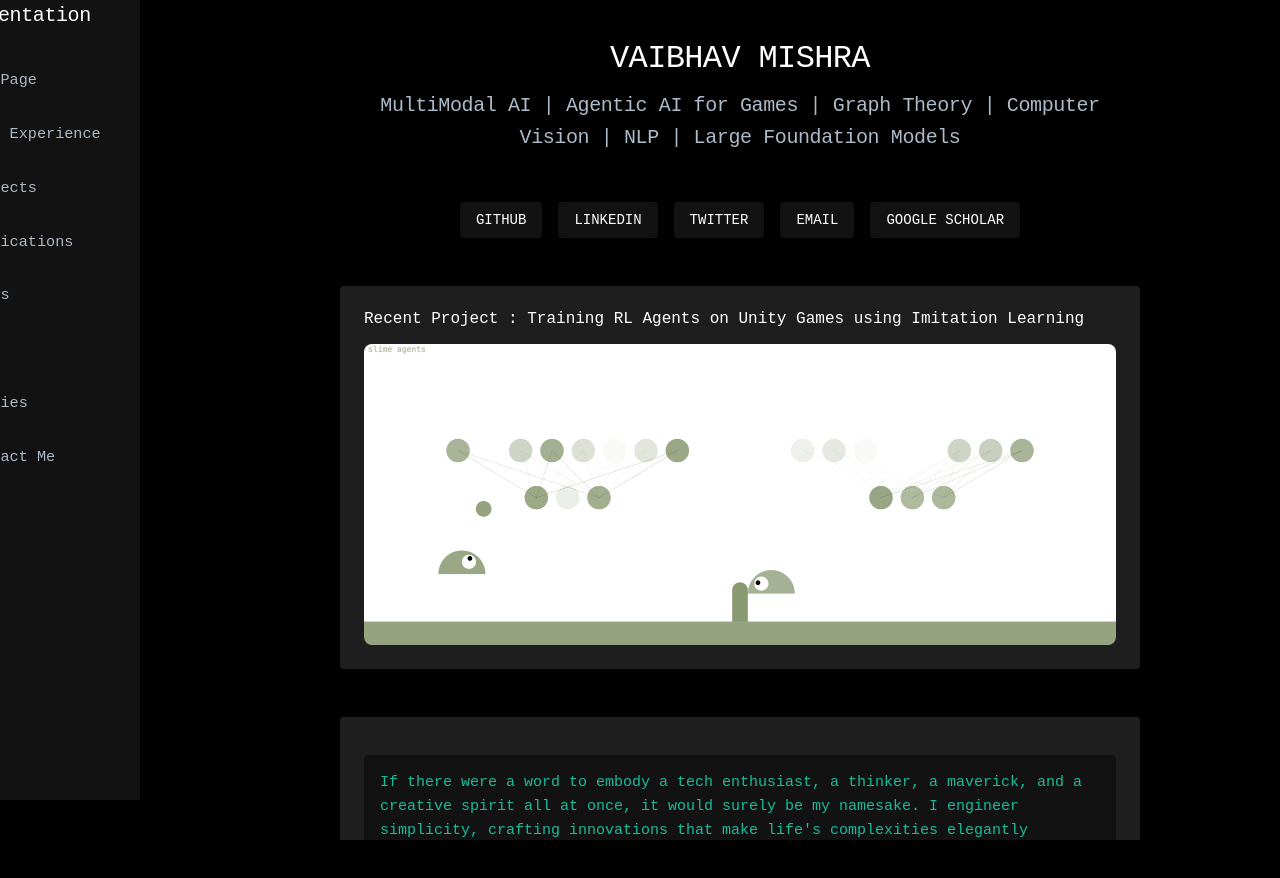
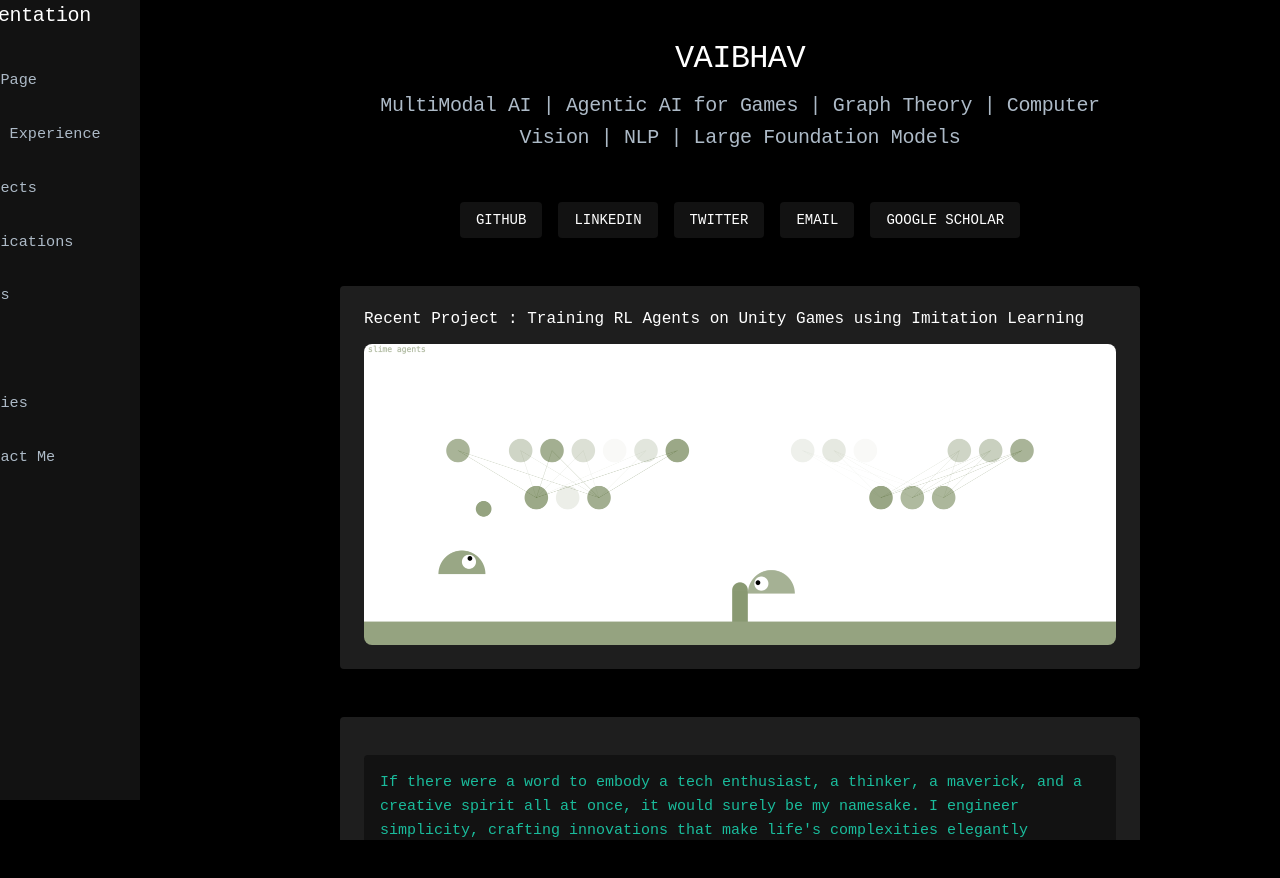
Before and after one commit to vaibhavmishra1/personal-website, a React (Create React App) app: page /#home in a window 1280 px wide. Built offline with nearby package versions, Linux system fonts and the light colour scheme.

Commit message:
removed mishra

```diff
--- a/src/pages/Home.js
+++ b/src/pages/Home.js
@@ -23,7 +23,7 @@ function Home() {
       {/* Hero Section */}
       <Box sx={{ mb: 6, maxWidth: '800px', mx: 'auto' }}>
         <Typography variant="h2" gutterBottom align="center">
-          VAIBHAV MISHRA
+          VAIBHAV
         </Typography>
         <Typography variant="h6" color="text.secondary" sx={{ mb: 4 }} align="center">
           MultiModal AI | Agentic AI for Games | Graph Theory | Computer Vision | NLP | Large Foundation Models
```
